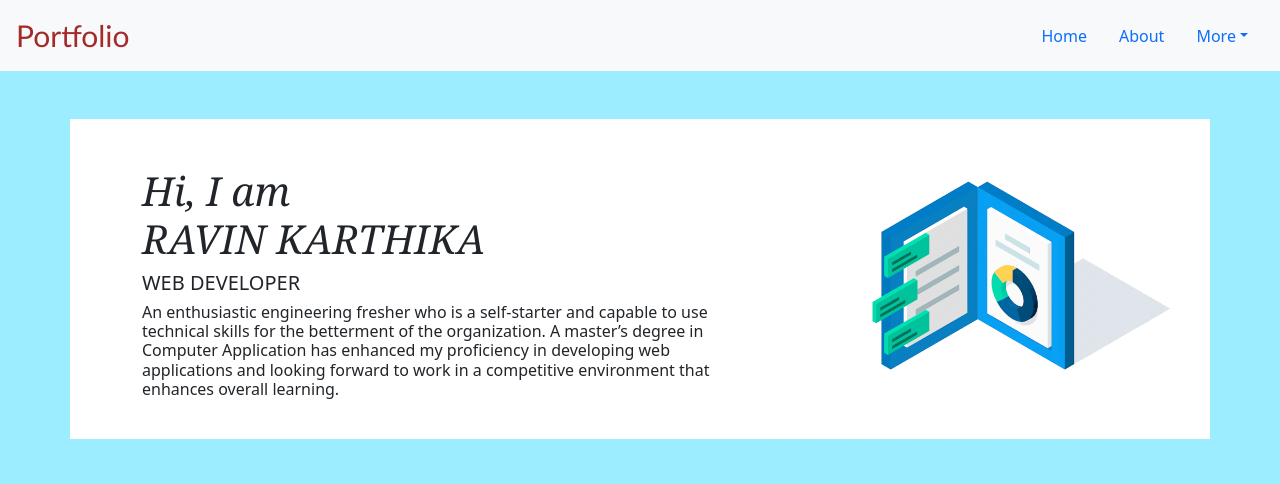
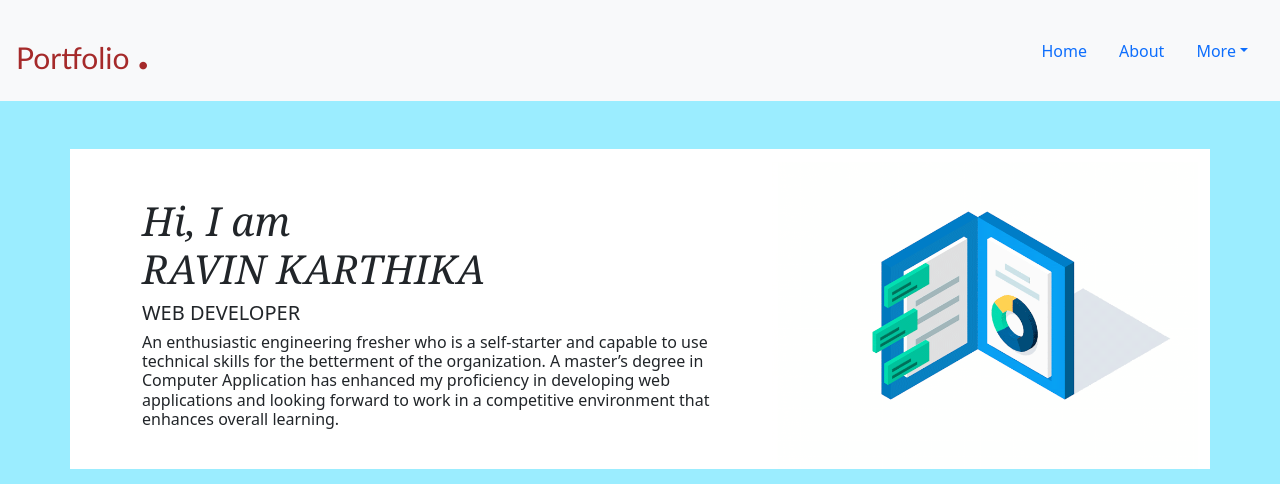
Before and after one commit to Ravin-Karthika-C-R/Personal_Website, a plain HTML site: page index.html in a window 1280 px wide. Shown: the top 484 px of the page. Drawn offline with nearby package versions, Linux system fonts and the light colour scheme.

Commit message:
modified5

```diff
--- a/index.html
+++ b/index.html
@@ -17,7 +17,7 @@
 <!-- Nav bar -->
 
   <nav id="navbar-example2" class="navbar bg-body-tertiary px-3 mb-3 sticky-top" id="home">
-    <a class="navbar-brand" href="#">Portfolio</a>
+    <a class="navbar-brand" href="#">Portfolio <b>.</b></a>
     <ul class="nav nav-pills">
       <li class="nav-item">
         <a class="nav-link" href="#container1">Home</a>
--- a/style.css
+++ b/style.css
@@ -104,3 +104,7 @@ img{
 
     justify-content:space-between;
 }
+b{
+    font-size: 50px;
+    color: brown;
+}
```
